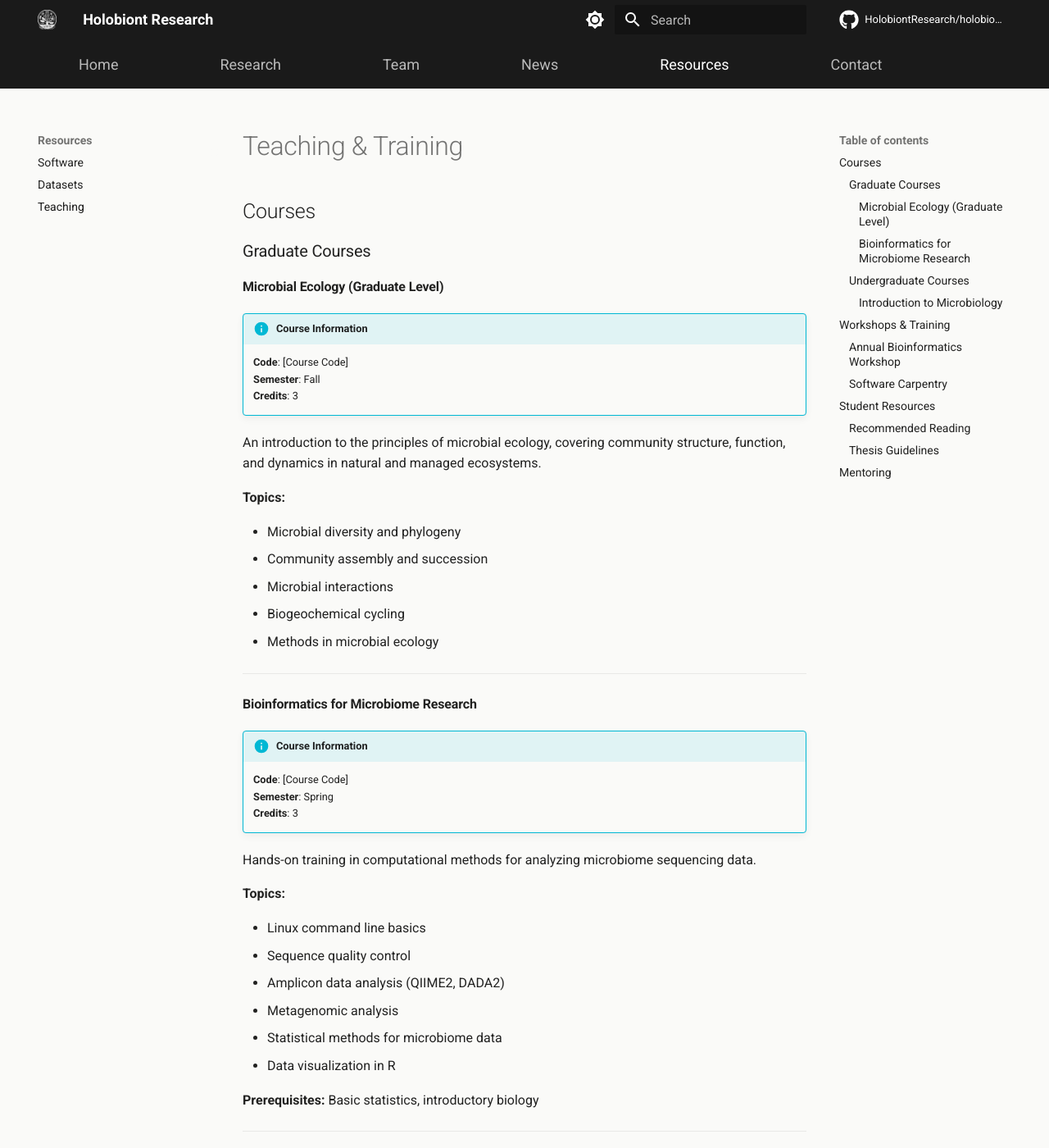
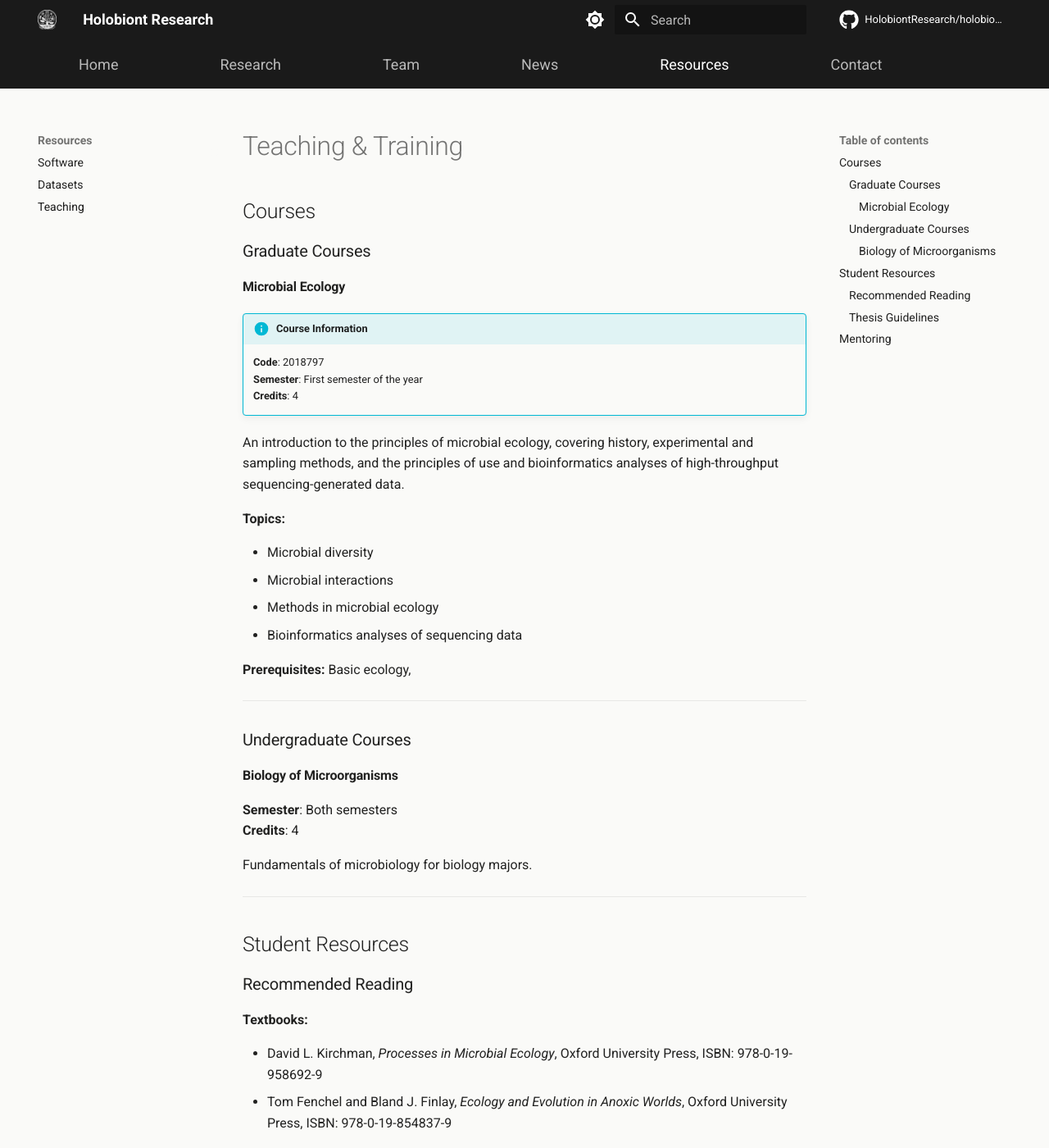
Before and after one commit to HolobiontResearch/holobionts-website, an MkDocs documentation site: the page built from docs/resources/teaching.md, in a window 1280 px wide and 1400 px high. Shown: the whole window at 82% size. Built offline with MkDocs 1.6.1 and Material for MkDocs 9.7.7, drawn with Linux system fonts in a browser that asks for light colours; comment, search, counter and statistics services are not loaded; some of the changed text lies outside the part shown.

Commit message:
Remove bloat and set example course

```diff
--- a/docs/resources/teaching.md
+++ b/docs/resources/teaching.md
@@ -4,25 +4,26 @@
 
 ### Graduate Courses
 
-#### Microbial Ecology (Graduate Level)
+#### Microbial Ecology
 
 !!! info "Course Information"
-    **Code**: [Course Code]
-    **Semester**: Fall
-    **Credits**: 3
+    **Code**: 2018797
+    **Semester**: First semester of the year
+    **Credits**: 4
 
-An introduction to the principles of microbial ecology, covering community structure, function, and dynamics in natural and managed ecosystems.
+An introduction to the principles of microbial ecology, covering history, experimental and sampling methods, and the principles of use and bioinformatics analyses of high-throughput sequencing-generated data.
 
 **Topics:**
 
-- Microbial diversity and phylogeny
-- Community assembly and succession
+- Microbial diversity
 - Microbial interactions
-- Biogeochemical cycling
 - Methods in microbial ecology
+- Bioinformatics analyses of sequencing data
+
+**Prerequisites:** Basic ecology,
 
 ---
-
+<!--
 #### Bioinformatics for Microbiome Research
 
 !!! info "Course Information"
@@ -44,44 +45,16 @@ Hands-on training in computational methods for analyzing microbiome sequencing d
 **Prerequisites:** Basic statistics, introductory biology
 
 ---
+-->
 
 ### Undergraduate Courses
 
-#### Introduction to Microbiology
+#### Biology of Microorganisms
 
-**Semester**: Fall & Spring
+**Semester**: Both semesters
 **Credits**: 4
 
 Fundamentals of microbiology for biology majors.
-
----
-
-## Workshops & Training
-
-### Annual Bioinformatics Workshop
-
-We organize an annual workshop on bioinformatics methods for microbiome research, typically held in [Month].
-
-**Next Workshop**: [Date TBD]
-
-**Topics Covered:**
-
-- Amplicon sequencing analysis
-- Metagenomics
-- Statistical analysis in R
-- Data visualization
-
-[Register Interest](#) | [Past Materials](#)
-
----
-
-### Software Carpentry
-
-Group members regularly participate as instructors in Software Carpentry workshops, teaching:
-
-- Unix Shell
-- Version Control with Git
-- Programming with Python/R
 
 ---
 
@@ -91,14 +64,15 @@ Group members regularly participate as instructors in Software Carpentry worksho
 
 **Textbooks:**
 
-- Madsen, E.L. *Environmental Microbiology: From Genomes to Biogeochemistry*
-- Prosser, J.I. et al. *Methods in Microbial Ecology*
+- David L. Kirchman, *Processes in Microbial Ecology*, Oxford University Press, ISBN: 978-0-19-958692-9
+- Tom Fenchel and Bland J. Finlay, *Ecology and Evolution in Anoxic Worlds*, Oxford University Press, ISBN: 978-0-19-854837-9
 
 **Online Resources:**
 
 - [QIIME2 Tutorials](https://docs.qiime2.org/)
 - [Happy Belly Bioinformatics](https://astrobiomike.github.io/)
 - [Riffomonas Project](https://riffomonas.org/)
+- [Anvi'o](https://anvio.org/learn/)
 
 ---
 
@@ -106,12 +80,12 @@ Group members regularly participate as instructors in Software Carpentry worksho
 
 For students working on their thesis in our group:
 
-1. **Proposal**: Submit a 2-3 page research proposal
-2. **Progress Reports**: Monthly meetings with advisor
-3. **Writing**: Follow [University] thesis format guidelines
-4. **Defense**: Schedule at least 4 weeks in advance
+1. **Proposal**: Submit a 1-2 pages research proposal
+2. **Progress Reports**: Weekly meetings with advisor
+3. **Writing**: Follow [Universidad Nacional de Colombia](https://legal.unal.edu.co/rlunal/home/doc.jsp?d_i=81071) thesis format guidelines
+4. **Defense**: Schedule group meetings at least 4 weeks in advance
 
-[Download Thesis Template](#)
+[Download Thesis Template](https://www.overleaf.com/latex/templates/plantilla-tesis-trabajo-final-unal-2023/dpzjnmzwmmrg)
 
 ---
 
```
